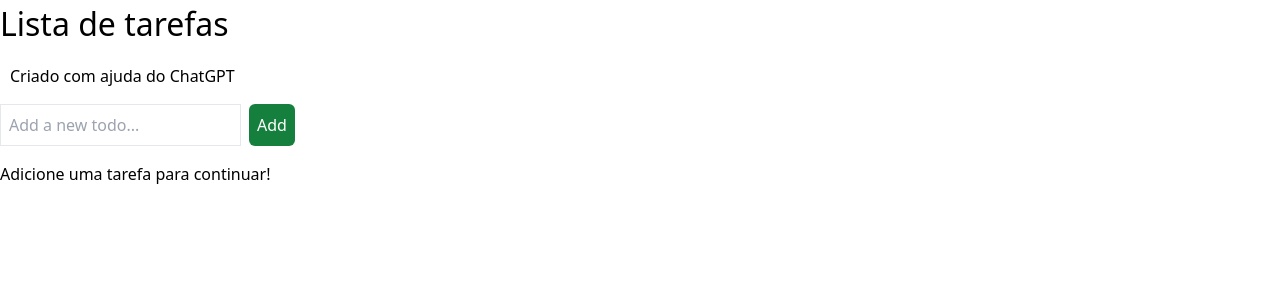
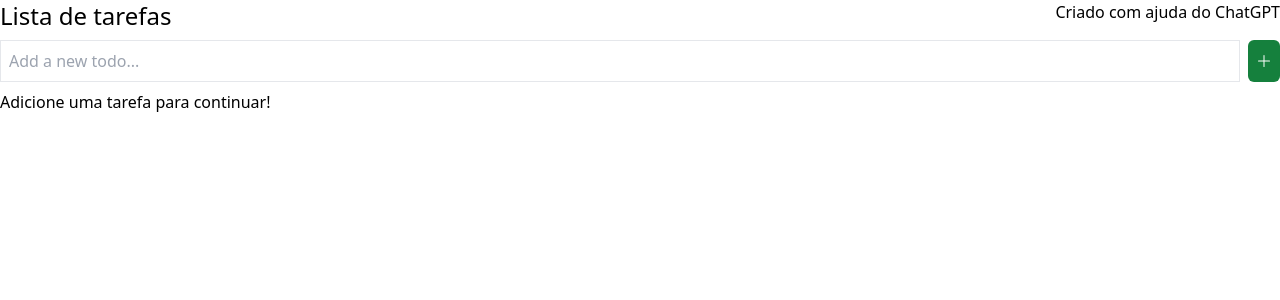
Before and after one commit to guidani/vuejs-todo, a Vue app: page / in a window 1280 px wide. Shown: the top 300 px of the page. Built offline with nearby package versions, Linux system fonts and the light colour scheme.

Commit message:
adicionado icones svg do bootstrap icons

```diff
--- a/src/App.vue
+++ b/src/App.vue
@@ -2,6 +2,7 @@
 import { computed, ref, watch } from "vue";
 import ListItem from "./components/ListItem.vue";
 import { store } from "./stores/store";
+import AddIcon from './components/AddIcon.vue';
 
 const title = ref("Lista de tarefas");
 
@@ -27,26 +28,25 @@ watch(
   },
   { deep: true }
 );
-
-// const updateTodo = (index: number, todo: string) => {
-//   store.newTodo = todo;
-//   store.remove(index);
-// };
 </script>
 
 <template>
-  <div class="todo-list">
-    <h2>{{ title }}</h2>
-    <span>Criado com ajuda do ChatGPT</span>
+  <div class="container mx-auto">
+    <div class="flex flex-col gap-2">
+      <div class="flex justify-between">
+
+        <h2 class="text-2xl">{{ title }}</h2>
+        <p>Criado com ajuda do ChatGPT</p>
+      </div>
       <form @submit.prevent="store.add()" class="flex gap-2">
         <input
           type="text"
           v-model="store.newTodo"
           placeholder="Add a new todo..."
-        class="outline-1 outline-slate-900 border pl-2 py-2"
+          class="outline-1 outline-slate-900 border pl-2 py-2 flex-1"
         />
         <button type="submit" class="bg-green-700 p-2 rounded-md text-white">
-        Add
+           <AddIcon/>
         </button>
       </form>
       <p v-if="store.todos.length === 0">Adicione uma tarefa para continuar!</p>
@@ -68,18 +68,15 @@ watch(
         />
       </ul>
     </div>
+  </div>
 </template>
 
 <style scoped>
-.todo-list {
+/* .todo-list {
   display: flex;
   flex-direction: column;
   gap: 1rem;
-}
-
-h2 {
-  font-size: 2rem;
-}
+} */
 
 .btn-del {
   background-color: red;
--- /dev/null
+++ b/src/components/AddIcon.vue
@@ -0,0 +1,19 @@
+<template>
+  <svg
+    xmlns="http://www.w3.org/2000/svg"
+    width="16"
+    height="16"
+    fill="currentColor"
+    class="bi bi-plus-lg"
+    viewBox="0 0 16 16"
+  >
+    <path
+      fill-rule="evenodd"
+      d="M8 2a.5.5 0 0 1 .5.5v5h5a.5.5 0 0 1 0 1h-5v5a.5.5 0 0 1-1 0v-5h-5a.5.5 0 0 1 0-1h5v-5A.5.5 0 0 1 8 2Z"
+    />
+  </svg>
+</template>
+
+<script setup lang="ts"></script>
+
+<style scoped></style>
--- /dev/null
+++ b/src/components/EditIcon.vue
@@ -0,0 +1,22 @@
+<template>
+  <svg
+    xmlns="http://www.w3.org/2000/svg"
+    width="16"
+    height="16"
+    fill="currentColor"
+    class="bi bi-pencil-square"
+    viewBox="0 0 16 16"
+  >
+    <path
+      d="M15.502 1.94a.5.5 0 0 1 0 .706L14.459 3.69l-2-2L13.502.646a.5.5 0 0 1 .707 0l1.293 1.293zm-1.75 2.456-2-2L4.939 9.21a.5.5 0 0 0-.121.196l-.805 2.414a.25.25 0 0 0 .316.316l2.414-.805a.5.5 0 0 0 .196-.12l6.813-6.814z"
+    />
+    <path
+      fill-rule="evenodd"
+      d="M1 13.5A1.5 1.5 0 0 0 2.5 15h11a1.5 1.5 0 0 0 1.5-1.5v-6a.5.5 0 0 0-1 0v6a.5.5 0 0 1-.5.5h-11a.5.5 0 0 1-.5-.5v-11a.5.5 0 0 1 .5-.5H9a.5.5 0 0 0 0-1H2.5A1.5 1.5 0 0 0 1 2.5v11z"
+    />
+  </svg>
+</template>
+
+<script setup lang="ts"></script>
+
+<style scoped></style>
--- a/src/components/ListItem.vue
+++ b/src/components/ListItem.vue
@@ -6,18 +6,20 @@
       @click="$emit('remove-todo')"
       class="bg-red-700 text-white p-2 rounded-md"
     >
-      x
+      <TrashIcon />
     </button>
     <button
       @click="$emit('update-todo')"
       class="bg-blue-700 text-white p-2 rounded-md"
     >
-      U
+      <EditIcon />
     </button>
   </li>
 </template>
 
 <script setup lang="ts">
+import EditIcon from "./EditIcon.vue";
+import TrashIcon from "./TrashIcon.vue";
 const emit = defineEmits(["remove-todo", "update-todo"]);
 interface Props {
   done: Boolean;
--- /dev/null
+++ b/src/components/TrashIcon.vue
@@ -0,0 +1,22 @@
+<template>
+  <svg
+    xmlns="http://www.w3.org/2000/svg"
+    width="16"
+    height="16"
+    fill="currentColor"
+    class="bi bi-trash"
+    viewBox="0 0 16 16"
+  >
+    <path
+      d="M5.5 5.5A.5.5 0 0 1 6 6v6a.5.5 0 0 1-1 0V6a.5.5 0 0 1 .5-.5zm2.5 0a.5.5 0 0 1 .5.5v6a.5.5 0 0 1-1 0V6a.5.5 0 0 1 .5-.5zm3 .5a.5.5 0 0 0-1 0v6a.5.5 0 0 0 1 0V6z"
+    />
+    <path
+      fill-rule="evenodd"
+      d="M14.5 3a1 1 0 0 1-1 1H13v9a2 2 0 0 1-2 2H5a2 2 0 0 1-2-2V4h-.5a1 1 0 0 1-1-1V2a1 1 0 0 1 1-1H6a1 1 0 0 1 1-1h2a1 1 0 0 1 1 1h3.5a1 1 0 0 1 1 1v1zM4.118 4 4 4.059V13a1 1 0 0 0 1 1h6a1 1 0 0 0 1-1V4.059L11.882 4H4.118zM2.5 3V2h11v1h-11z"
+    />
+  </svg>
+</template>
+
+<script setup lang="ts"></script>
+
+<style scoped></style>
```
Lines whose indentation alone changed are shown as unchanged.
